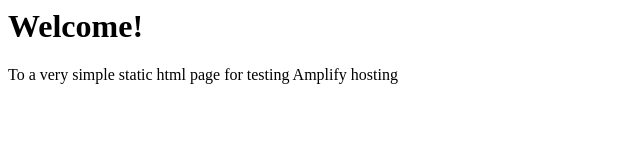
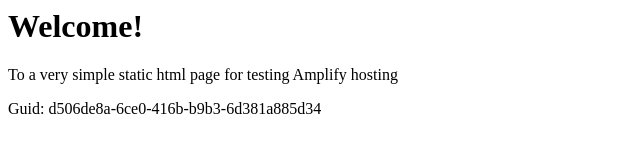
Before and after one commit to aws-aemilia-iad/Github-PR-Commit-Integration-Test-DoNotTouch-Gith-OKSLNVO2-v1-preprod-us-east-1, a website: page src/index.html in a window 1280 px wide. Shown: the whole page, without its empty margins (0-640 px from the left). Drawn offline with Linux system fonts and the light colour scheme.

Commit message:
commit from integ tests

```diff
--- a/src/index.html
+++ b/src/index.html
@@ -1,3 +1,5 @@
+
+
 <html lang="en">
 
 <head>
@@ -10,6 +12,6 @@
 <body>
     <h1>Welcome!</h1>
     <p>To a very simple static html page for testing Amplify hosting</p>
-</body>
+    <p>Guid: d506de8a-6ce0-416b-b9b3-6d381a885d34</p></body>
 
 </html>
```
